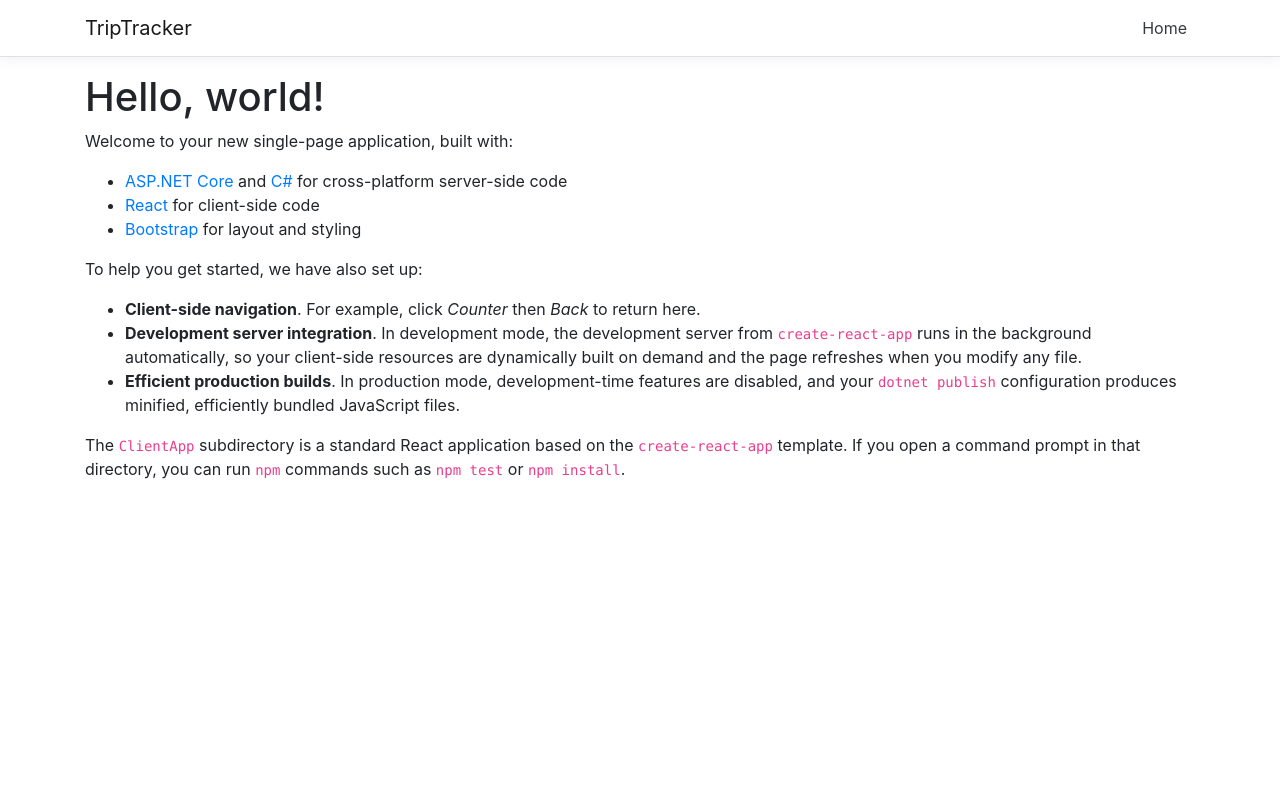
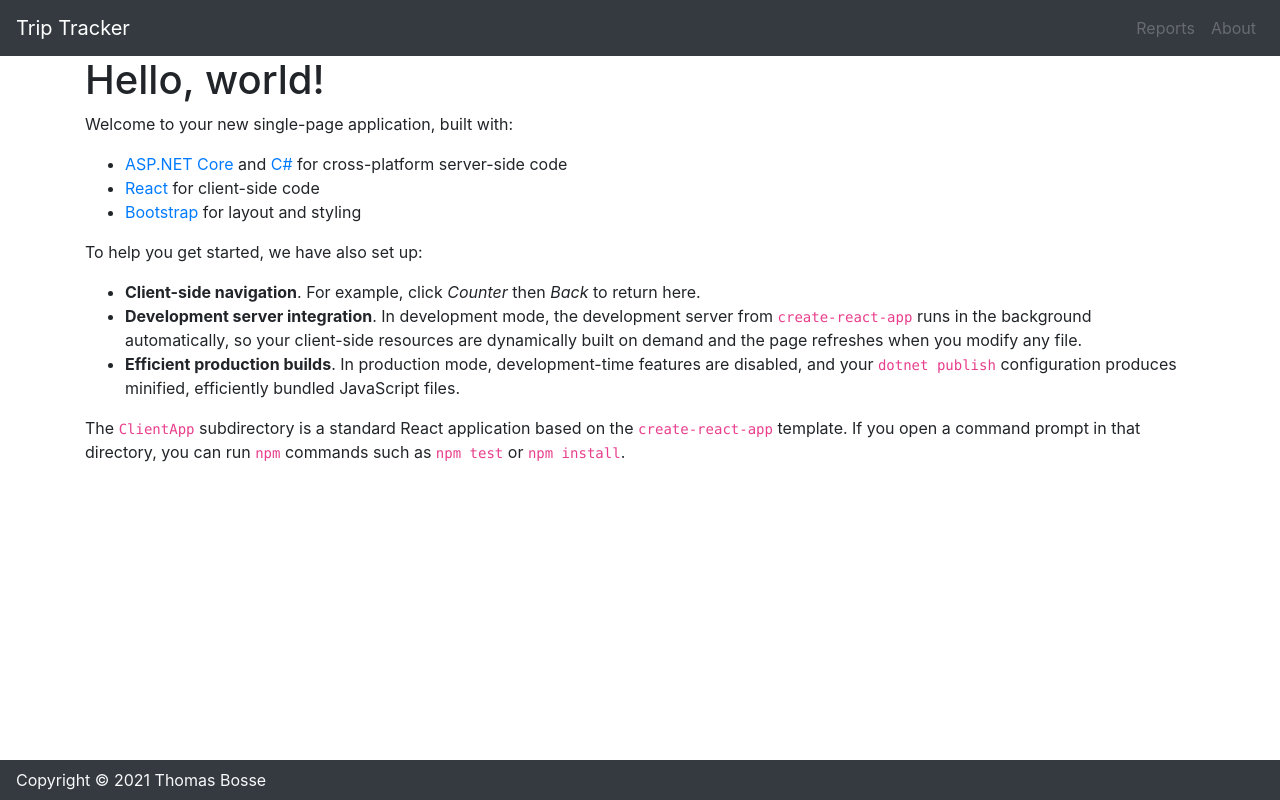
Before and after one commit to tfbosse/TripTracker, a React (Create React App) app in the folder TripTracker/ClientApp/: page / in a window 1280 px wide. Built offline with nearby package versions, Linux system fonts and the light colour scheme.

Commit message:
more clean up + basic header and footer

```diff
--- a/TripTracker/ClientApp/public/index.html
+++ b/TripTracker/ClientApp/public/index.html
@@ -20,7 +20,7 @@
       work correctly both with client-side routing and a non-root public URL.
       Learn how to configure a non-root public URL by running `npm run build`.
     -->
-    <title>TripTracker</title>
+    <title>Trip Tracker</title>
   </head>
   <body>
     <noscript>
--- a/TripTracker/ClientApp/src/App.js
+++ b/TripTracker/ClientApp/src/App.js
@@ -4,8 +4,6 @@ import { Route } from 'react-router';
 
 import { Home } from './components/Home';
 import { Layout } from './components/Layout';
-
-import './css/custom.css';
 
 export const App = () => {
   return (
--- /dev/null
+++ b/TripTracker/ClientApp/src/components/Footer.js
@@ -0,0 +1,9 @@
+import React from 'react';
+
+export const Footer = () => {
+    return (
+        <footer className='bg-dark px-3 py-2 text-light'>
+            Copyright &copy; {new Date().getFullYear()} Thomas Bosse
+        </footer>
+    );
+};
--- a/TripTracker/ClientApp/src/components/Layout.js
+++ b/TripTracker/ClientApp/src/components/Layout.js
@@ -1,16 +1,20 @@
 import React from 'react';
 
-import { Container } from 'reactstrap';
+import { Footer } from './Footer';
+import { NavBar } from './NavBar';
 
-import { NavMenu } from './NavMenu';
+import '../css/layout.css';
 
 export const Layout = ({ children }) => {
   return (
-    <div>
-      <NavMenu />
-      <Container>
+    <div className='d-flex flex-column ttLayout'>
+      <NavBar />
+
+      <div className='container flex-grow-1'>
         {children}
-      </Container>
+      </div>
+
+      <Footer />
     </div>
   );
 }
--- /dev/null
+++ b/TripTracker/ClientApp/src/components/NavBar.js
@@ -0,0 +1,27 @@
+import React, { useState } from 'react';
+
+import { Collapse, Nav, NavItem, NavLink, Navbar, NavbarBrand, NavbarToggler } from 'reactstrap';
+
+export const NavBar = () => {
+    const [isOpen, setIsOpen] = useState(false);
+
+    const toggle = () => setIsOpen(!isOpen);
+
+    return (
+        <Navbar className='sticky-top' color='dark' dark expand='md'>
+            <NavbarBrand href='/'>Trip Tracker</NavbarBrand>
+
+            <NavbarToggler onClick={toggle} />
+            <Collapse isOpen={isOpen} navbar>
+                <Nav className='ml-auto' navbar>
+                    <NavItem>
+                        <NavLink disabled href='/'>Reports</NavLink>
+                    </NavItem>
+                    <NavItem>
+                        <NavLink disabled href='/'>About</NavLink>
+                    </NavItem>
+                </Nav>
+            </Collapse>
+        </Navbar>
+    );
+};
--- a/TripTracker/ClientApp/src/components/NavMenu.js
+++ /dev/null
@@ -1,32 +0,0 @@
-import React, { useState } from 'react';
-
-import { Link } from 'react-router-dom';
-import { Collapse, Container, Navbar, NavbarBrand, NavbarToggler, NavItem, NavLink } from 'reactstrap';
-
-import '../css/NavMenu.css';
-
-export const NavMenu = () => {
-  const [collapsed, setCollapsed] = useState(true);
-
-  const toggleNavbar = () => {
-    setCollapsed(!collapsed);
-  };
-
-  return (
-    <header>
-      <Navbar className="navbar-expand-sm navbar-toggleable-sm ng-white border-bottom box-shadow mb-3" light>
-        <Container>
-          <NavbarBrand tag={Link} to="/">TripTracker</NavbarBrand>
-          <NavbarToggler onClick={toggleNavbar} className="mr-2" />
-          <Collapse className="d-sm-inline-flex flex-sm-row-reverse" isOpen={!collapsed} navbar>
-            <ul className="navbar-nav flex-grow">
-              <NavItem>
-                <NavLink tag={Link} className="text-dark" to="/">Home</NavLink>
-              </NavItem>
-            </ul>
-          </Collapse>
-        </Container>
-      </Navbar>
-    </header>
-  );
-}
--- a/TripTracker/ClientApp/src/css/NavMenu.css
+++ /dev/null
@@ -1,18 +0,0 @@
-a.navbar-brand {
-  white-space: normal;
-  text-align: center;
-  word-break: break-all;
-}
-
-html {
-  font-size: 14px;
-}
-@media (min-width: 768px) {
-  html {
-    font-size: 16px;
-  }
-}
-
-.box-shadow {
-  box-shadow: 0 .25rem .75rem rgba(0, 0, 0, .05);
-}
--- a/TripTracker/ClientApp/src/css/custom.css
+++ /dev/null
@@ -1,14 +0,0 @@
-/* Provide sufficient contrast against white background */
-a {
-  color: #0366d6;
-}
-
-code {
-  color: #E01A76;
-}
-
-.btn-primary {
-  color: #fff;
-  background-color: #1b6ec2;
-  border-color: #1861ac;
-}
--- /dev/null
+++ b/TripTracker/ClientApp/src/css/layout.css
@@ -0,0 +1,3 @@
+.ttLayout {
+    height: 100vh;
+}
```
Also changed, not shown: TripTracker/ClientApp/public/manifest.json, TripTracker/ClientApp/src/index.js (line endings or trailing spaces).
